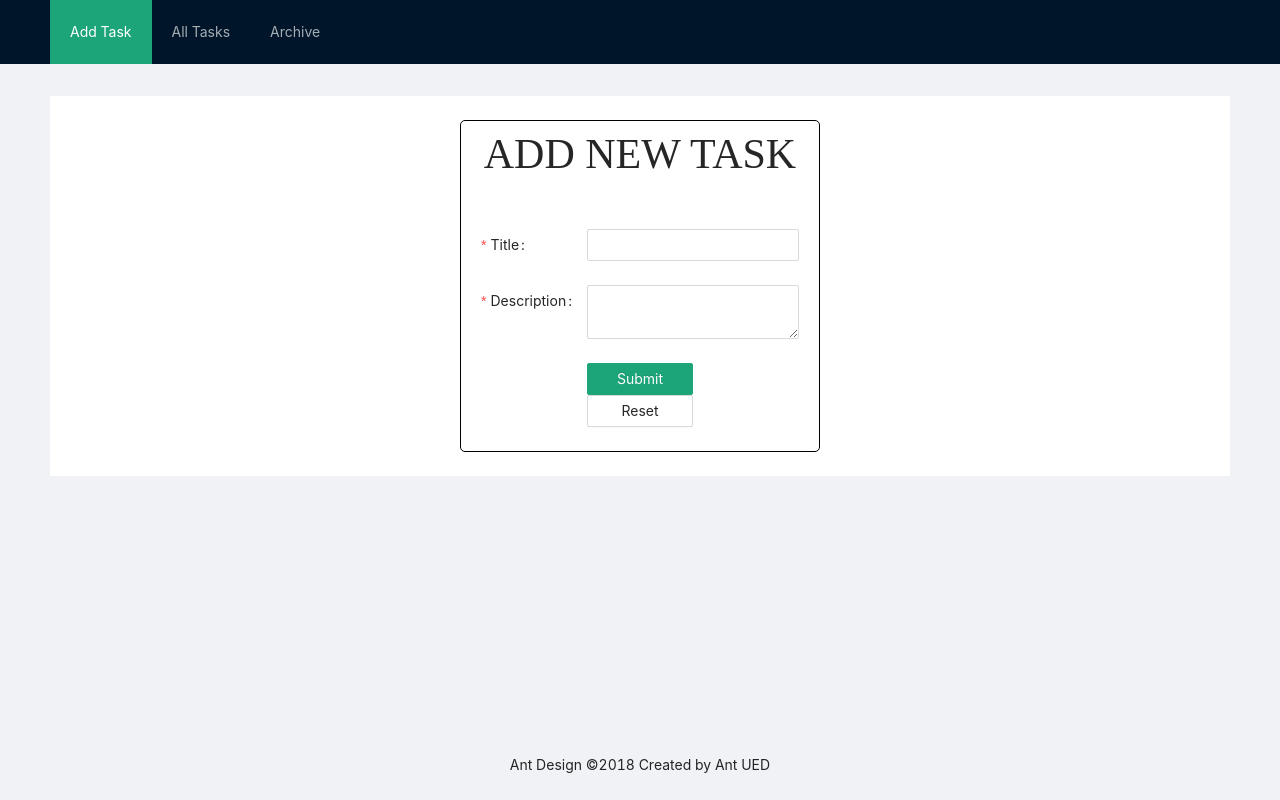
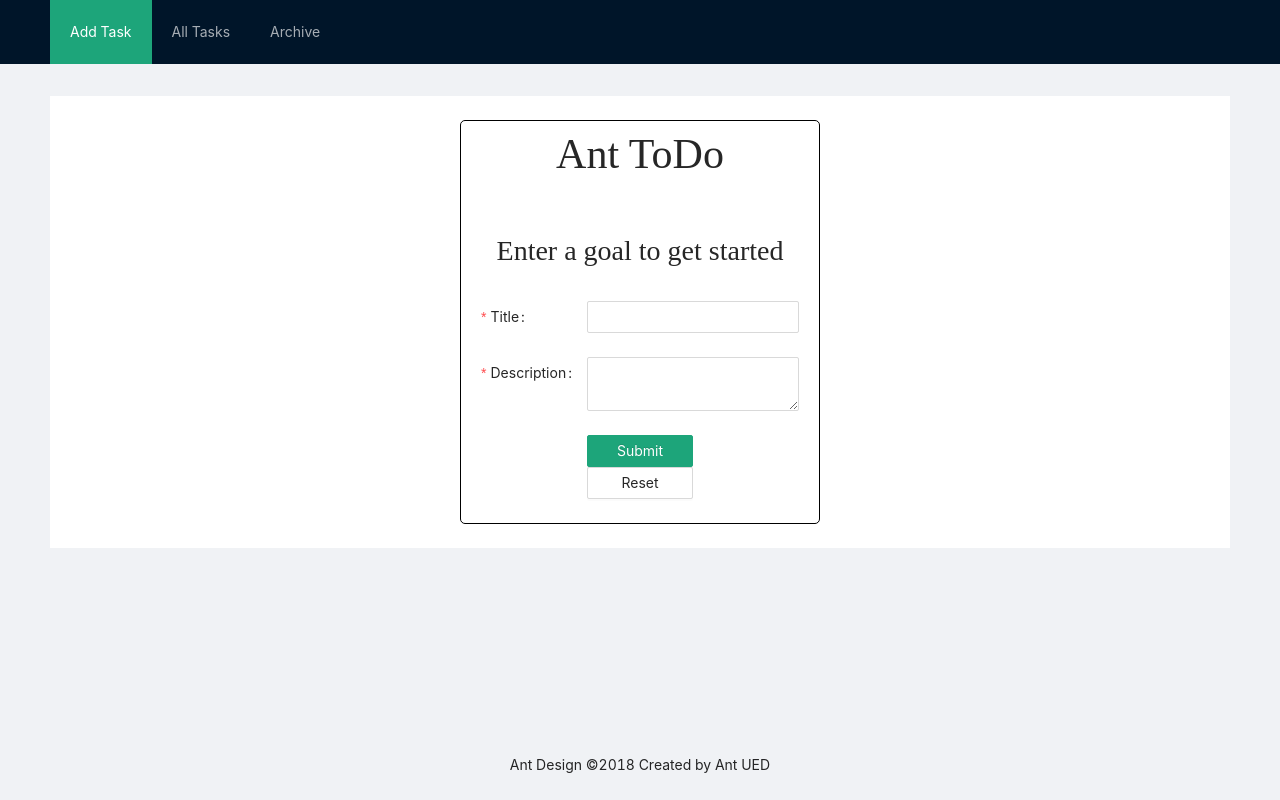
Before and after one commit to monstaro/ANTdesign-ToDo, a React (Create React App) app: page / in a window 1280 px wide. Built offline with nearby package versions, Linux system fonts and the light colour scheme.

Commit message:
Adds task page

```diff
--- a/src/App.js
+++ b/src/App.js
@@ -1,6 +1,6 @@
 import React, { Component } from 'react';
 import './App.less';
-import { Layout, Menu, Breadcrumb } from 'antd';
+import { Layout, Menu, Breadcrumb, Title } from 'antd';
 import MainContainer from './Components/MainContainer';
 import { TasksProvider } from './TasksContext';
 const { Header, Content, Footer } = Layout;
@@ -23,7 +23,7 @@
     <TasksProvider>
     <Layout className="layout">
     <Header>
-      <div className="logo" />
+    <div className="logo" />
       <Menu theme="dark" mode="horizontal" defaultSelectedKeys={['1']}>
         <Menu.Item key="1" onClick={() => this.updateActivePage('addtask')}>Add Task</Menu.Item>
         <Menu.Item key="2" onClick={() => this.updateActivePage('alltasks')}>All Tasks</Menu.Item>
--- a/src/Components/AddTask/AddTask.css
+++ b/src/Components/AddTask/AddTask.css
@@ -1,8 +1,15 @@
 .add-task {
     text-align: center;
     font-size: 3em;
-    text-transform: uppercase;
+    /* text-transform: uppercase; */
     font-family: 'HelveticaNeue-Bold'
+  }
+
+  .add-task-sub {
+    text-align: center;
+    font-size: 2em;
+    font-family: 'HelveticaNeue-Bold'
+
   }
 
 .task-form {
--- a/src/Components/AddTask/AddTask.js
+++ b/src/Components/AddTask/AddTask.js
@@ -1,10 +1,8 @@
 import React, { useState, useContext } from 'react';
-import { Form, Input, Button, Select } from 'antd';
-import IntegerStep from '../Slider/Slider';
+import { Form, Input, Button } from 'antd';
 import './AddTask.css';
-import {TasksContext} from '../../TasksContext.js'
+import {TasksContext} from '../../TasksContext.js';
 
-const { Option } = Select;
 const layout = {
   labelCol: {
     span: 8,
@@ -21,23 +19,29 @@
 };
 
 const AddTask = () => {
-  const [task, setTask] = useState({title: null, description: null})
+  const [setTask] = useState({title: null, description: null});
   const [form] = Form.useForm();
-    const [tasks, setTasks] = useContext(TasksContext)
+  const [setTasks] = useContext(TasksContext)
 
 const onFinish = values => {
     setTask(values)
     console.log(values)
-    setTasks(prevTasks => [...prevTasks, {title: values.title, description: values.description}])
+    setTasks(prevTasks => [...prevTasks, {title: values.title, description: values.description, id: Date.now()}])
+    onReset()
+    alert('Task Successfully Added')
   };
 
   const onReset = () => {
     form.resetFields();
   };
 
+
+
   return (
       <div className="task-form">
-          <p className="add-task"> Add New Task </p>
+          <p className="add-task"> Ant ToDo </p>
+          <p className="add-task-sub"> Enter a goal to get started </p>
+
     <Form {...layout} form={form} labelAlign="left" name="control-hooks" onFinish={onFinish}>
       <Form.Item
         name="title"
--- a/src/Components/AllTasks/AllTasks.js
+++ b/src/Components/AllTasks/AllTasks.js
@@ -1,10 +1,10 @@
-import React, { useState, useContext } from 'react';
+import React, { useContext } from 'react';
 import './AllTasks.css';
 import { TasksContext } from '../../TasksContext';
 import Task from '../Task/Task';
 
 const AllTasks = () => {
-    const [tasks, setTasks] = useContext(TasksContext)
+    const [tasks] = useContext(TasksContext)
     console.log(tasks)
     return (
 
--- a/src/Components/Task/Task.js
+++ b/src/Components/Task/Task.js
@@ -1,7 +1,6 @@
 import React from 'react';
 
 import { Card } from 'antd';
-
 
 
 class Task extends React.Component {
@@ -18,9 +17,8 @@
     console.log(this.props)
     return (
       <>
-         <Card title={this.props.title} extra={<a href="#">Delete</a>} style={{ width: 300, margin: 10 }}>
+         <Card title={this.props.title} style={{ width: 300, margin: 10 }}>
             {this.props.description}
-          {/* {contentList[this.state.key]} */}
         </Card>
       </>
     );
```
Also changed, not shown: src/ArchiveContext.js (added, +14 -0 lines), src/App.less (line endings or trailing spaces).
